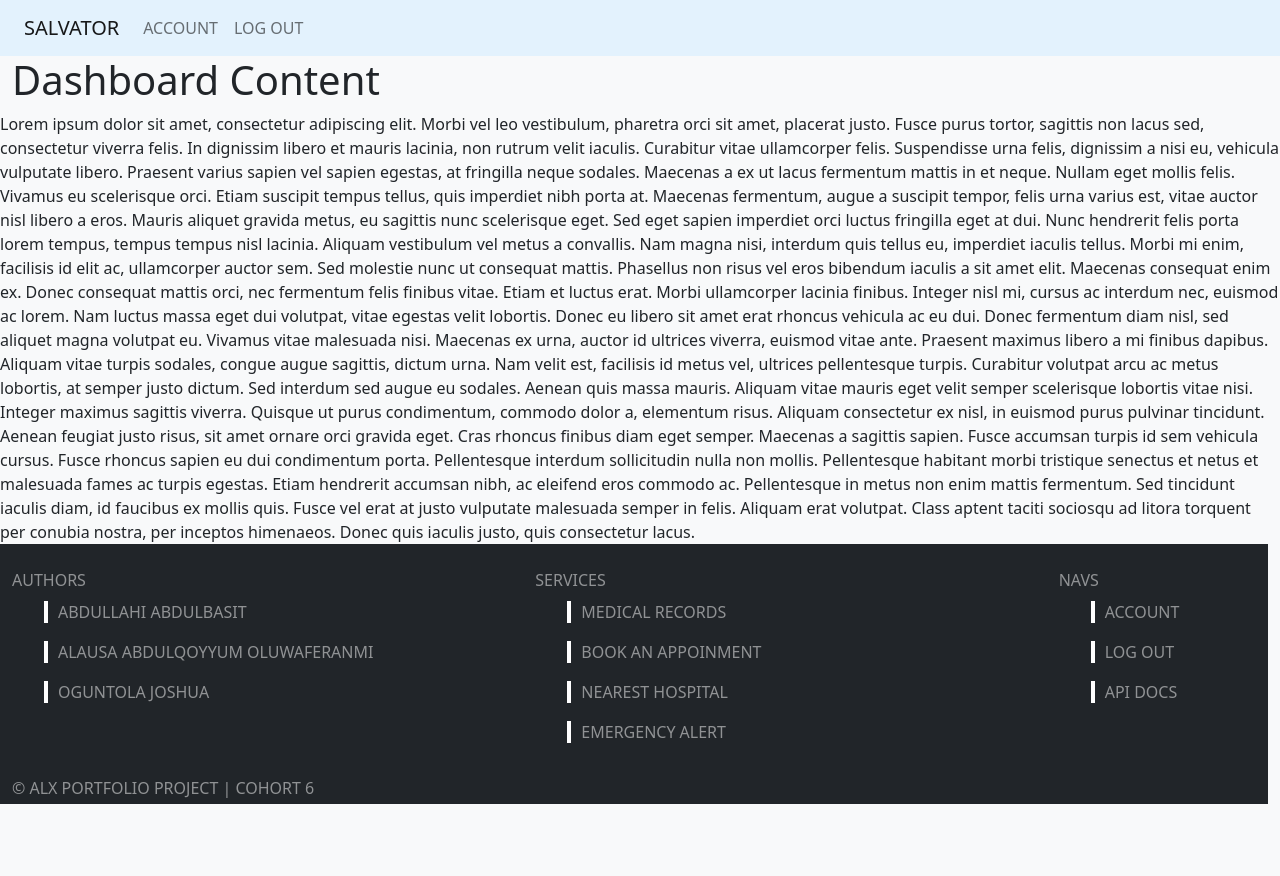
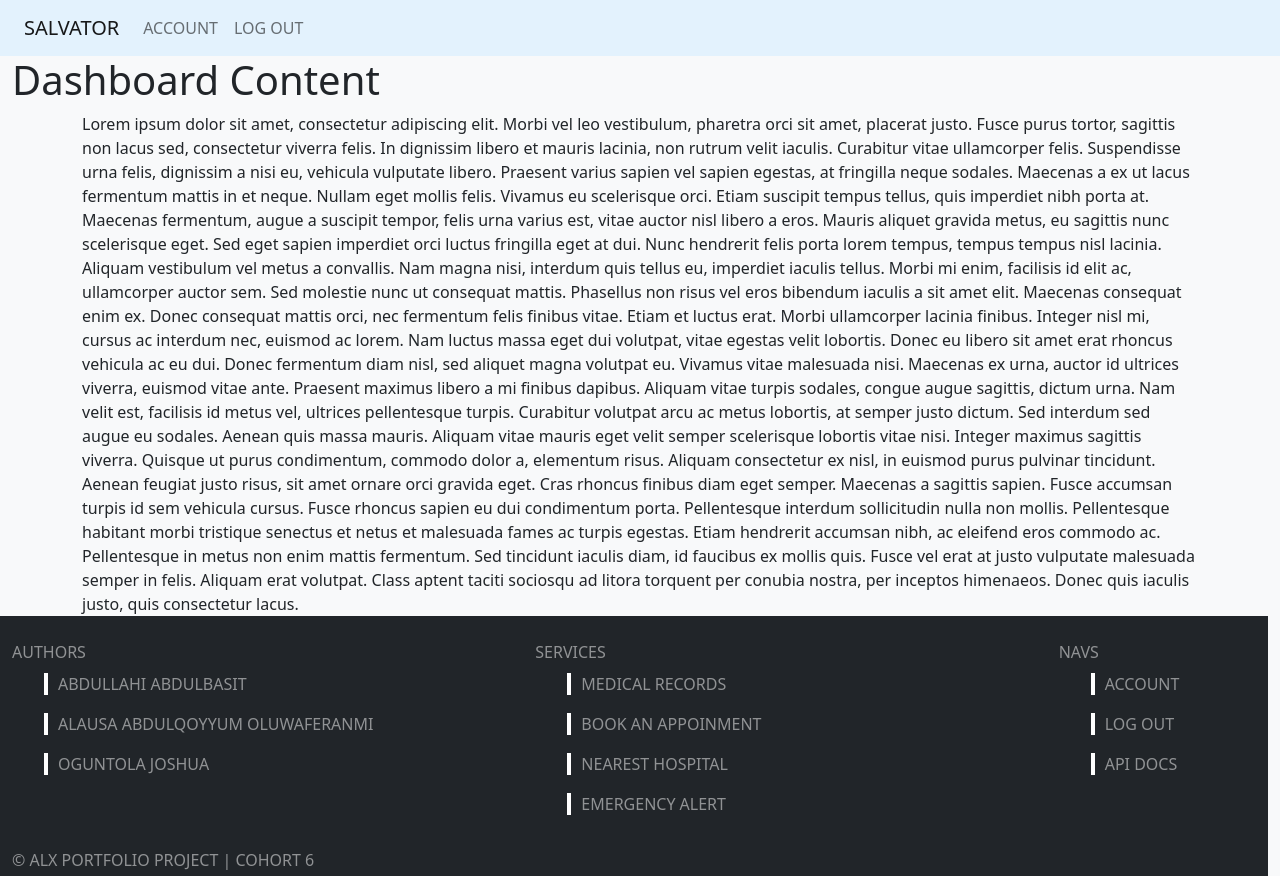
Before and after one commit to Alausa2001/Salvator, a Flask app: page /account in a window 1280 px wide. Before the commit the page ends 804 px from the top, so only its background shows below. Run offline with Flask 2, Linux system fonts and the light colour scheme; the visitor is signed in with stand-in values (Sample User, id 1).

Commit message:
Dashboard: 5% (Unable to display user info yet)

```diff
--- a/web_app/templates/blog/dashboard.html
+++ b/web_app/templates/blog/dashboard.html
@@ -3,14 +3,14 @@
 
 <!-- Title  -->
 {% block title %}
-    Dashboard - {{ user }}
+    Dashboard
 {% endblock %}
 
 <!-- Body Content  -->
 {% block content %}
 <div class="container-fluid h-100">
     <h1>Dashboard Content </h1>
-    <div class="row">
+    <div class="container">
         Lorem ipsum dolor sit amet, consectetur adipiscing elit. Morbi vel leo vestibulum, pharetra orci sit amet, placerat justo. Fusce purus tortor, sagittis non lacus sed, consectetur viverra felis. In dignissim libero et mauris lacinia, non rutrum velit iaculis. Curabitur vitae ullamcorper felis. Suspendisse urna felis, dignissim a nisi eu, vehicula vulputate libero. Praesent varius sapien vel sapien egestas, at fringilla neque sodales. Maecenas a ex ut lacus fermentum mattis in et neque. Nullam eget mollis felis. Vivamus eu scelerisque orci. Etiam suscipit tempus tellus, quis imperdiet nibh porta at. Maecenas fermentum, augue a suscipit tempor, felis urna varius est, vitae auctor nisl libero a eros.
 
 Mauris aliquet gravida metus, eu sagittis nunc scelerisque eget. Sed eget sapien imperdiet orci luctus fringilla eget at dui. Nunc hendrerit felis porta lorem tempus, tempus tempus nisl lacinia. Aliquam vestibulum vel metus a convallis. Nam magna nisi, interdum quis tellus eu, imperdiet iaculis tellus. Morbi mi enim, facilisis id elit ac, ullamcorper auctor sem. Sed molestie nunc ut consequat mattis. Phasellus non risus vel eros bibendum iaculis a sit amet elit. Maecenas consequat enim ex. Donec consequat mattis orci, nec fermentum felis finibus vitae. Etiam et luctus erat. Morbi ullamcorper lacinia finibus. Integer nisl mi, cursus ac interdum nec, euismod ac lorem. Nam luctus massa eget dui volutpat, vitae egestas velit lobortis. Donec eu libero sit amet erat rhoncus vehicula ac eu dui. Donec fermentum diam nisl, sed aliquet magna volutpat eu.
```
